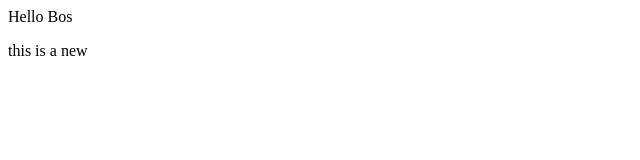
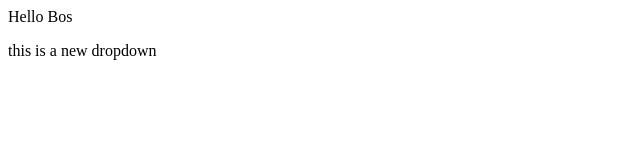
Before and after one commit to RoshanGurung-Eng/localrepo, a plain HTML site: page index.html in a window 1280 px wide. Shown: the full height of the page, 0-640 px from the left. Drawn offline with Linux system fonts and the light colour scheme.

Commit message:
adddropdown

```diff
--- a/index.html
+++ b/index.html
@@ -1,2 +1,2 @@
 <p>Hello Bos</p>
-<p> this is a new</p>
+<p> this is a new dropdown</p>
```
